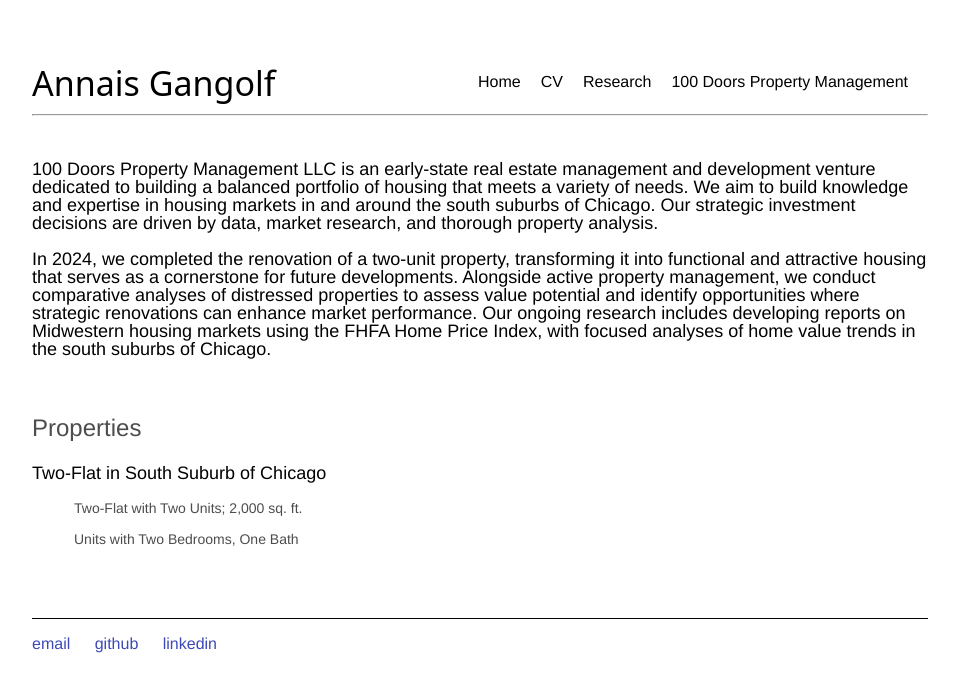
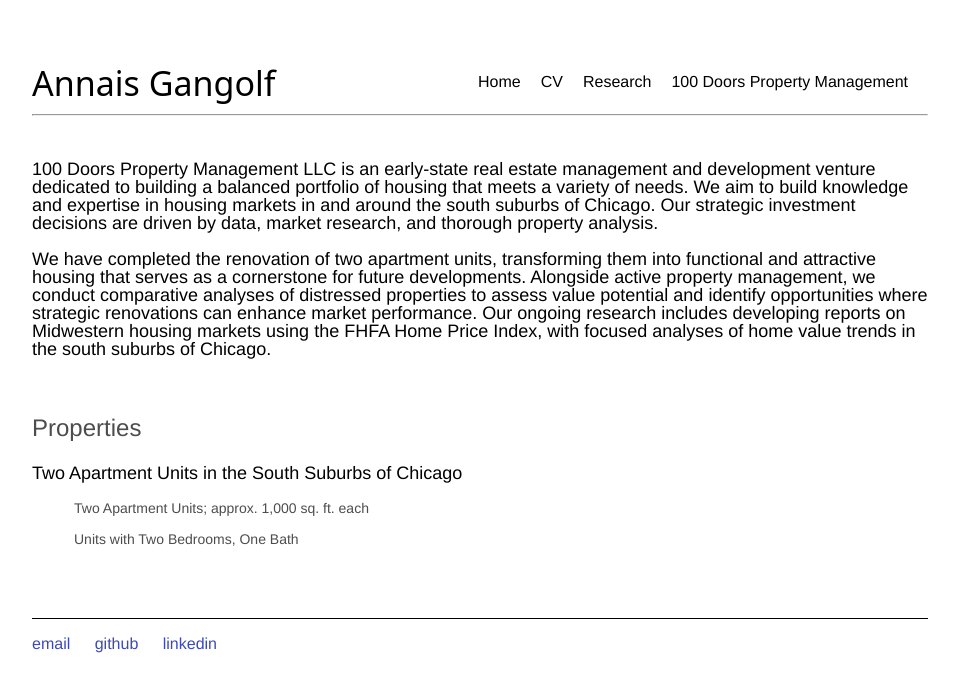
Before and after one commit to annaisgangolf/annaisgangolf.github.io, a Jekyll site: the page built from 100DoorsPropertyManagement/index.html, in a window 1280 px wide. Shown: the top 692 px of the page, without its empty margins (160-1119 px from the left). Built offline with Jekyll 4.4.1, drawn with Linux system fonts in a browser that asks for light colours.

Commit message:
Update index.html

```diff
--- a/100DoorsPropertyManagement/index.html
+++ b/100DoorsPropertyManagement/index.html
@@ -9,13 +9,13 @@
 <br />
 <div class="blurb">
 	<p style="font-size:18px; color: black" >100 Doors Property Management LLC is an early-state real estate management and development venture dedicated to building a balanced portfolio of housing that meets a variety of needs. We aim to build knowledge and expertise in housing markets in and around the south suburbs of Chicago. Our strategic investment decisions are driven by data, market research, and thorough property analysis.
-	<p style="font-size:18px; color: black" >In 2024, we completed the renovation of a two-unit property, transforming it into functional and attractive housing that serves as a cornerstone for future developments. Alongside active property management, we conduct comparative analyses of distressed properties to assess value potential and identify opportunities where strategic renovations can enhance market performance. Our ongoing research includes developing reports on Midwestern housing markets using the FHFA Home Price Index, with focused analyses of home value trends in the south suburbs of Chicago.
+	<p style="font-size:18px; color: black" >We have completed the renovation of two apartment units, transforming them into functional and attractive housing that serves as a cornerstone for future developments. Alongside active property management, we conduct comparative analyses of distressed properties to assess value potential and identify opportunities where strategic renovations can enhance market performance. Our ongoing research includes developing reports on Midwestern housing markets using the FHFA Home Price Index, with focused analyses of home value trends in the south suburbs of Chicago.
 <p></p>
 <br>
 <div class="blurb">
 	<h1>Properties</h1>
-<p style="font-size:18px; color: black" >Two-Flat in South Suburb of Chicago
-<p style="font-size:14px; margin-left:3em; margin-right:10em; line-height: 1.2"> Two-Flat with Two Units; 2,000 sq. ft.</p>
+<p style="font-size:18px; color: black" >Two Apartment Units in the South Suburbs of Chicago
+<p style="font-size:14px; margin-left:3em; margin-right:10em; line-height: 1.2"> Two Apartment Units; approx. 1,000 sq. ft. each</p>
 <p style="font-size:14px; margin-left:3em; margin-right:10em; line-height: 1.2"> Units with Two Bedrooms, One Bath</p>
 <p></p>
 <br>
```
